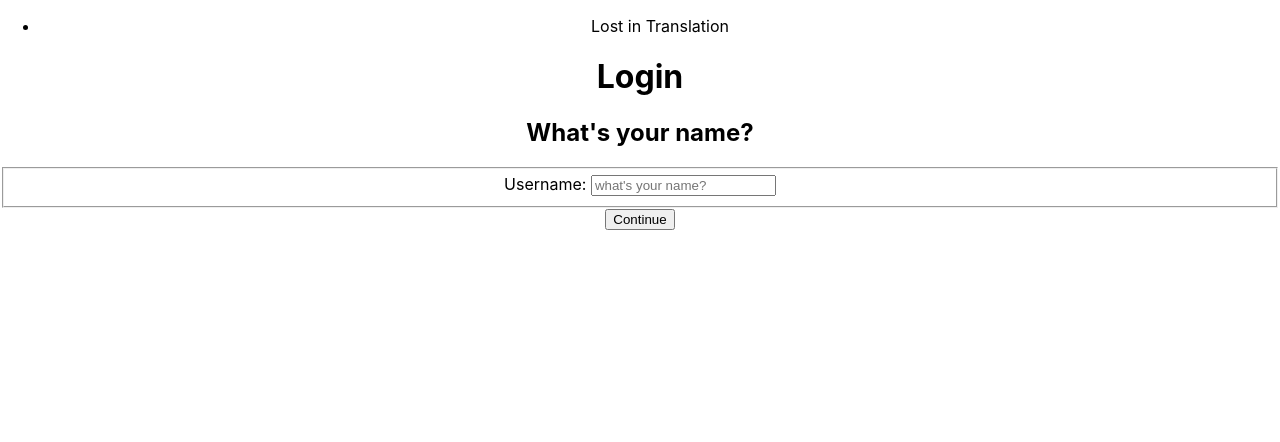
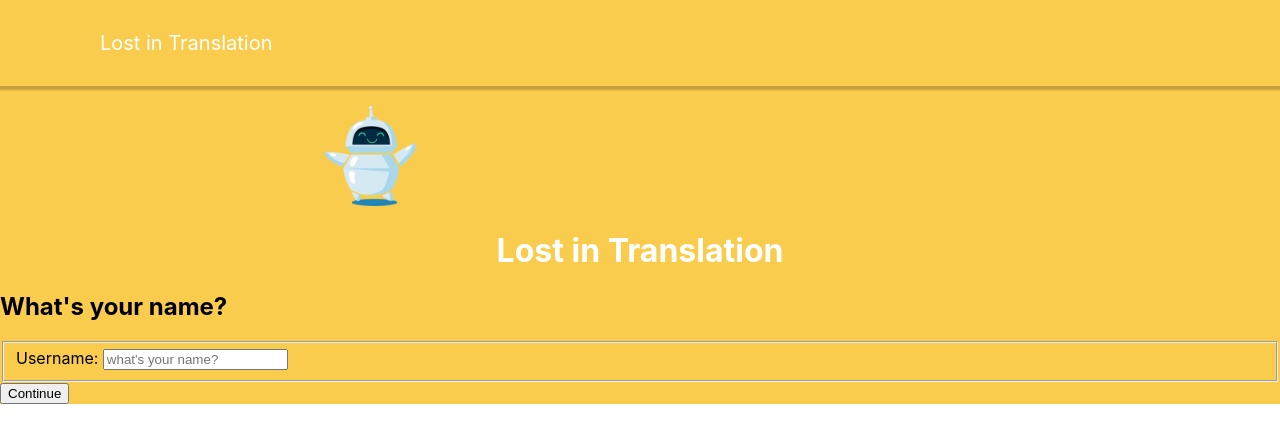
Before and after one commit to Maxbwee/LostInTranslation, a React (Create React App) app in the folder lost-in-translation/: page / in a window 1280 px wide. Shown: the top 442 px of the page. Built offline with nearby package versions, Linux system fonts and the light colour scheme; no server answers.

Commit message:
Navbar styling

```diff
--- a/lost-in-translation/src/App.css
+++ b/lost-in-translation/src/App.css
@@ -1,6 +1,4 @@
-.App {
-  text-align: center;
-}
+
 
 .App-header {
   background-color: #282c34;
--- a/lost-in-translation/src/components/NavBar/Navbar.js
+++ b/lost-in-translation/src/components/NavBar/Navbar.js
@@ -1,5 +1,6 @@
 import { NavLink } from "react-router-dom"
 import { useUser } from "../../context/UserContext"
+import "../../styles/Navbar.css"
 
 const Navbar = () => {
 
@@ -7,10 +8,10 @@ const Navbar = () => {
     const { user } = useUser()
 
     return(
-        <nav>
-            <ul>
-                <li>Lost in Translation</li>
-            </ul>
+        <nav id="nav-bar">
+
+                <p id="nav-title">Lost in Translation</p>
+
 
 
             { user !== null &&
--- /dev/null
+++ b/lost-in-translation/src/styles/Login.css
@@ -0,0 +1,16 @@
+#logo{
+    width: 100px;
+    height:100px;
+    margin-left: 20em;
+    margin-top: 20px;
+
+}
+#login-div{
+    background-color: #facc4d;
+}
+
+
+#login-title{
+    text-align: center;
+    color:white;
+}
--- /dev/null
+++ b/lost-in-translation/src/styles/Navbar.css
@@ -0,0 +1,17 @@
+#nav-title{
+    margin-left: 100px;
+}
+
+#nav-bar{
+    text-align:left;
+    background-color: #facc4d;
+    height: 70px;
+    width: 100%;
+    display: flex;
+    align-items: center;
+    position: relative;
+    padding: 0.5rem 0rem;
+    color: white;
+    box-shadow: 0 2px 2px 2px rgba(9, 9, 9, 0.23);
+    font-size: 20px;
+}
--- a/lost-in-translation/src/views/Login.js
+++ b/lost-in-translation/src/views/Login.js
@@ -1,14 +1,15 @@
 import LoginForm from "../components/LoginComponents/LoginForm"
+import "../styles/Login.css"
 
 export default function Login() {
 
 
         return (
-            <>
-
-            <h1>Login</h1>
+            <div id="login-div">
+            <img id="logo" src='/img/Logo.png' alt="login-logo"/>
+            <h1 id="login-title">Lost in Translation</h1>
             <LoginForm/>
-            </>
+            </div>
 
         )
 
```
Also changed, not shown: lost-in-translation/public/Logo-Hello.png (added), lost-in-translation/public/img/Logo.png (added).
